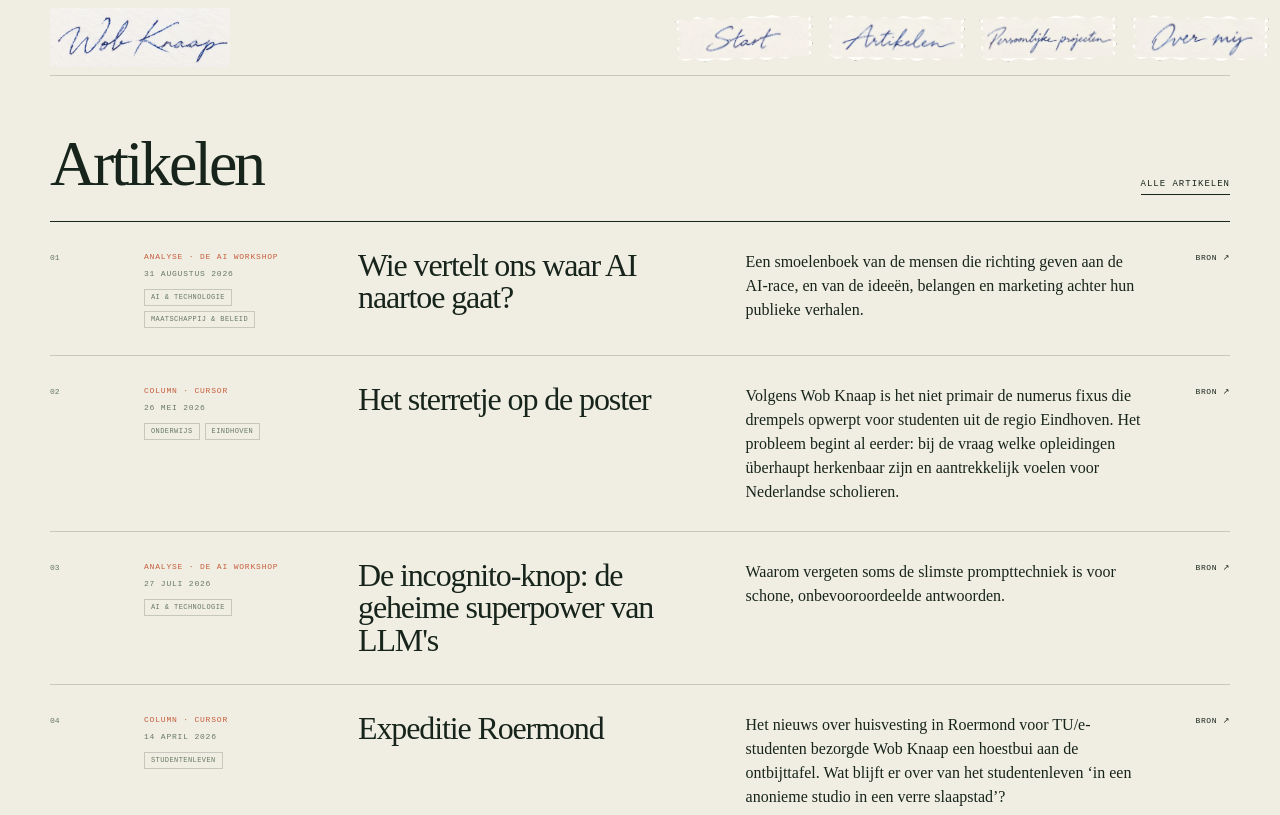
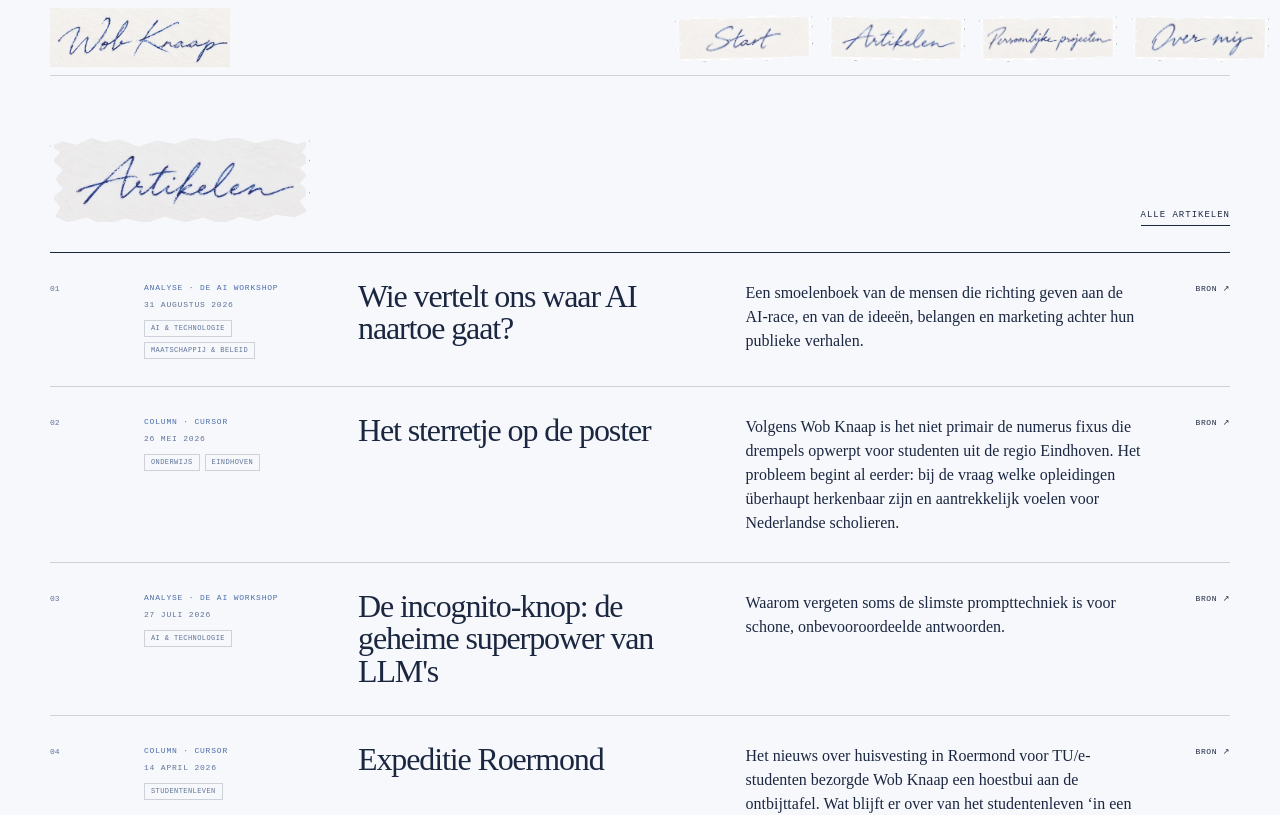
Before and after one commit to Wobknaap/Site, a Next.js app: page / in a window 1280 px wide. Shown: the top 815 px of the page. Built offline with nearby package versions, Linux system fonts and the light colour scheme.

Commit message:
Use handwritten project heading and align palette

```diff
--- a/app/components/site-chrome.tsx
+++ b/app/components/site-chrome.tsx
@@ -13,7 +13,7 @@ export function SiteHeader({ active }: { active?: ActivePage }) {
       <a className="wordmark" href="/" aria-label="Startpagina Wob Knaap"><img src="/images/wob-knaap-signature.webp" alt="Wob Knaap" /></a>
       <nav aria-label="Hoofdnavigatie">
         {links.map(([key, href, label, image]) => (
-          <a className={active === key ? "active" : ""} href={href} key={key} aria-current={active === key ? "page" : undefined}><img src={image} alt={label} /></a>
+          <a className={`torn-paper ${active === key ? "active" : ""}`} href={href} key={key} aria-current={active === key ? "page" : undefined}><img src={image} alt={label} /></a>
         ))}
       </nav>
     </header>
--- a/app/globals.css
+++ b/app/globals.css
@@ -1,11 +1,11 @@
 :root {
-  --paper: #f0eee2;
-  --paper-dark: #e5e3d4;
-  --ink: #17241b;
-  --forest: #264534;
-  --moss: #667963;
-  --orange: #c65c3c;
-  --line: rgba(23, 36, 27, .19);
+  --paper: #f7f8fc;
+  --paper-dark: #e8edf6;
+  --ink: #1b2740;
+  --forest: #294578;
+  --moss: #5e7398;
+  --orange: #496da8;
+  --line: rgba(27, 39, 64, .19);
   --serif: Iowan Old Style, Baskerville, "Times New Roman", serif;
   --font-geist-sans: Arial, Helvetica, sans-serif;
   --font-geist-mono: "Courier New", Courier, monospace;
@@ -23,12 +23,19 @@ img { display: block; width: 100%; }
 .wordmark { display: flex; align-items: center; flex: 0 0 auto; width: 180px; }
 .wordmark img { width: 100%; height: auto; }
 .site-header nav { display: flex; align-items: center; gap: 14px; }
-.site-header nav a { position: relative; display: block; flex: 0 0 138px; height: 48px; padding: 3px; overflow: hidden; background: #fffefa; border: 1px solid rgba(23, 36, 27, .48); clip-path: polygon(0 13%, 5% 8%, 10% 12%, 16% 4%, 21% 9%, 27% 6%, 34% 14%, 41% 7%, 48% 11%, 55% 4%, 63% 8%, 71% 3%, 79% 10%, 87% 5%, 95% 11%, 100% 7%, 97% 20%, 100% 29%, 96% 37%, 99% 45%, 96% 53%, 100% 64%, 96% 73%, 99% 84%, 94% 91%, 87% 88%, 80% 95%, 73% 90%, 66% 98%, 59% 91%, 52% 96%, 44% 90%, 37% 97%, 29% 92%, 21% 99%, 14% 91%, 7% 96%, 2% 90%, 4% 80%, 1% 69%, 5% 60%, 2% 49%, 5% 39%, 1% 29%, 4% 20%); filter: drop-shadow(0 4px 4px rgba(20, 27, 21, .36)); transform: rotate(-1deg); transition: filter .18s ease; }
+.torn-paper { background: #fff; border: 1px solid rgba(27, 39, 64, .55); clip-path: polygon(0 13%, 5% 8%, 10% 12%, 16% 4%, 21% 9%, 27% 6%, 34% 14%, 41% 7%, 48% 11%, 55% 4%, 63% 8%, 71% 3%, 79% 10%, 87% 5%, 95% 11%, 100% 7%, 97% 20%, 100% 29%, 96% 37%, 99% 45%, 96% 53%, 100% 64%, 96% 73%, 99% 84%, 94% 91%, 87% 88%, 80% 95%, 73% 90%, 66% 98%, 59% 91%, 52% 96%, 44% 90%, 37% 97%, 29% 92%, 21% 99%, 14% 91%, 7% 96%, 2% 90%, 4% 80%, 1% 69%, 5% 60%, 2% 49%, 5% 39%, 1% 29%, 4% 20%); filter: drop-shadow(0 4px 4px rgba(27, 39, 64, .32)); }
+.site-header nav a { position: relative; display: block; flex: 0 0 138px; height: 48px; padding: 3px; overflow: hidden; transform: rotate(-1deg); transition: filter .18s ease; }
+.handwritten-heading { margin: 0; font-size: 0; line-height: 0; }
+.home-section-heading .handwritten-heading, .page-intro h1.handwritten-heading { font: 0/0 sans-serif; letter-spacing: 0; }
+.handwritten-heading img { display: block; height: auto; padding: 3px; mix-blend-mode: multiply; }
+.home-handwritten-heading img { width: clamp(210px, 22vw, 260px); }
+.archive-handwritten-heading img { width: clamp(320px, 36vw, 450px); }
+.projects-handwritten-heading img { width: clamp(360px, 48vw, 590px); }
 .site-header nav a:nth-child(2) { transform: rotate(1.2deg); }
 .site-header nav a:nth-child(3) { transform: rotate(-.5deg); }
 .site-header nav a:nth-child(4) { transform: rotate(1deg); }
 .site-header nav a img { display: block; width: 100%; height: 100%; object-fit: cover; mix-blend-mode: multiply; }
-.site-header nav a:hover { filter: drop-shadow(0 7px 6px rgba(20, 27, 21, .48)); }
+.site-header nav a:hover { filter: drop-shadow(0 7px 6px rgba(20, 27, 21, .54)); }
 
 .terminal-banner { height: clamp(190px, 20vw, 270px); overflow: hidden; background: #0d180d; }
 .terminal-banner > img { height: 100%; object-fit: cover; }
--- a/app/page.tsx
+++ b/app/page.tsx
@@ -9,7 +9,7 @@ export default function Home() {
 
       <section className="home-latest page-wrap">
         <div className="section-heading home-section-heading">
-          <h1>Artikelen</h1>
+          <h1 className="handwritten-heading home-handwritten-heading"><img className="torn-paper" src="/images/nav-artikelen.webp" alt="Artikelen" /></h1>
           <a className="underlined-link" href="/artikelen">Alle artikelen</a>
         </div>
         <ArticleList items={featuredArticles.slice(0, 4)} />
--- a/app/projecten/page.tsx
+++ b/app/projecten/page.tsx
@@ -12,7 +12,7 @@ export default function ProjectsPage() {
     <SiteHeader active="projecten" />
     <header className="page-intro projects-intro page-wrap">
       <p className="eyebrow">Data · taal · technologie</p>
-      <h1>Persoonlijke projecten</h1>
+      <h1 className="handwritten-heading projects-handwritten-heading"><img className="torn-paper" src="/images/nav-projecten.webp" alt="Persoonlijke projecten" /></h1>
     </header>
     <section className="project-grid page-wrap" aria-label="Projecten">
       {projects.map((project) => <article className="project-card" key={project.title}>
--- a/scripts/build-pages.mjs
+++ b/scripts/build-pages.mjs
@@ -54,7 +54,7 @@ function header(active) {
   ];
   return `<header class="site-header">
     <a class="wordmark" href="${href("/")}" aria-label="Startpagina Wob Knaap"><img src="${href("/images/wob-knaap-signature.webp")}" alt="Wob Knaap"></a>
-    <nav aria-label="Hoofdnavigatie">${links.map(([key, url, label, image]) => `<a${active === key ? ' class="active" aria-current="page"' : ""} href="${href(url)}"><img src="${href(image)}" alt="${label}"></a>`).join("")}</nav>
+    <nav aria-label="Hoofdnavigatie">${links.map(([key, url, label, image]) => `<a class="torn-paper${active === key ? ' active' : ""}"${active === key ? ' aria-current="page"' : ""} href="${href(url)}"><img src="${href(image)}" alt="${label}"></a>`).join("")}</nav>
   </header>`;
 }
 
@@ -69,12 +69,12 @@ function layout({ title, description, active, body, embedPdf = false }) {
   <meta charset="utf-8">
   <meta name="viewport" content="width=device-width, initial-scale=1">
   <meta name="description" content="${escapeHtml(description)}">
-  <meta name="theme-color" content="#264534">
+  <meta name="theme-color" content="#294578">
   <meta name="referrer" content="no-referrer">
   <meta http-equiv="Content-Security-Policy" content="default-src 'none'; img-src 'self' data:; style-src 'self'; font-src 'self'; object-src ${embedPdf ? "'self'" : "'none'"}; base-uri 'none'; form-action 'none'; connect-src 'none'; frame-src ${embedPdf ? "'self'" : "'none'"}; script-src 'none'">
   <title>${escapeHtml(title)}</title>
   <link rel="icon" href="${href("/favicon.svg")}">
-  <link rel="stylesheet" href="${href("/assets/site-v4.css")}">
+  <link rel="stylesheet" href="${href("/assets/site-v5.css")}">
 </head>
 <body>${header(active)}${body}${footer()}</body>
 </html>`;
@@ -114,7 +114,7 @@ const staticCss = sourceCss
   .replace(/\/\* manager:start \*\/[\s\S]*?\/\* manager:end \*\//g, "")
   .replaceAll("var(--font-geist-sans)", "Arial, sans-serif")
   .replaceAll("var(--font-geist-mono)", '"Courier New", monospace');
-await writeFile(path.join(outputRoot, "assets/site-v4.css"), staticCss);
+await writeFile(path.join(outputRoot, "assets/site-v5.css"), staticCss);
 await writeFile(path.join(outputRoot, ".nojekyll"), "");
 await writeFile(path.join(outputRoot, "robots.txt"), `User-agent: *\nAllow: ${href("/")}\nDisallow: ${href("/beheer/")}\n`);
 
@@ -124,7 +124,7 @@ await writeRoute("/", layout({
   active: "start",
   body: `<main id="top">
     <section class="home-latest page-wrap">
-      <div class="section-heading home-section-heading"><h1>Artikelen</h1><a class="underlined-link" href="${href("/artikelen/")}">Alle artikelen</a></div>
+      <div class="section-heading home-section-heading"><h1 class="handwritten-heading home-handwritten-heading"><img class="torn-paper" src="${href("/images/nav-artikelen.webp")}" alt="Artikelen"></h1><a class="underlined-link" href="${href("/artikelen/")}">Alle artikelen</a></div>
       ${articleList(featuredArticles.slice(0, 4))}
     </section>
     <section class="home-projects page-wrap">
@@ -149,7 +149,7 @@ await writeRoute("/projecten", layout({
   title: "Persoonlijke projecten · Wob Knaap",
   description: "Eigen projecten en onderzoek met data, taal en technologie.",
   active: "projecten",
-  body: `<main id="top"><header class="page-intro projects-intro page-wrap"><p class="eyebrow">Data · taal · technologie</p><h1>Persoonlijke projecten</h1></header><section class="project-grid page-wrap" aria-label="Projecten">${projects.map(project => `<article class="project-card"><p class="eyebrow">${escapeHtml(project.category)}</p><h2><a href="${escapeHtml(project.href.startsWith("https:") ? project.href : href(project.href + "/"))}">${escapeHtml(project.title)}</a></h2><p>${escapeHtml(project.description)}</p><div class="article-tags">${project.tags.map(tag => `<span class="article-tag">${escapeHtml(tag)}</span>`).join("")}</div><a class="underlined-link archive-link" href="${escapeHtml(project.href.startsWith("https:") ? project.href : href(project.href + "/"))}">${project.href.startsWith("https:") ? "Bekijk op GitHub ↗" : "Bekijk het project ↗"}</a></article>`).join("")}</section></main>`,
+  body: `<main id="top"><header class="page-intro projects-intro page-wrap"><p class="eyebrow">Data · taal · technologie</p><h1 class="handwritten-heading projects-handwritten-heading"><img class="torn-paper" src="${href("/images/nav-projecten.webp")}" alt="Persoonlijke projecten"></h1></header><section class="project-grid page-wrap" aria-label="Projecten">${projects.map(project => `<article class="project-card"><p class="eyebrow">${escapeHtml(project.category)}</p><h2><a href="${escapeHtml(project.href.startsWith("https:") ? project.href : href(project.href + "/"))}">${escapeHtml(project.title)}</a></h2><p>${escapeHtml(project.description)}</p><div class="article-tags">${project.tags.map(tag => `<span class="article-tag">${escapeHtml(tag)}</span>`).join("")}</div><a class="underlined-link archive-link" href="${escapeHtml(project.href.startsWith("https:") ? project.href : href(project.href + "/"))}">${project.href.startsWith("https:") ? "Bekijk op GitHub ↗" : "Bekijk het project ↗"}</a></article>`).join("")}</section></main>`,
 }));
 
 await writeRoute("/projecten/appie-sniper", layout({
```
